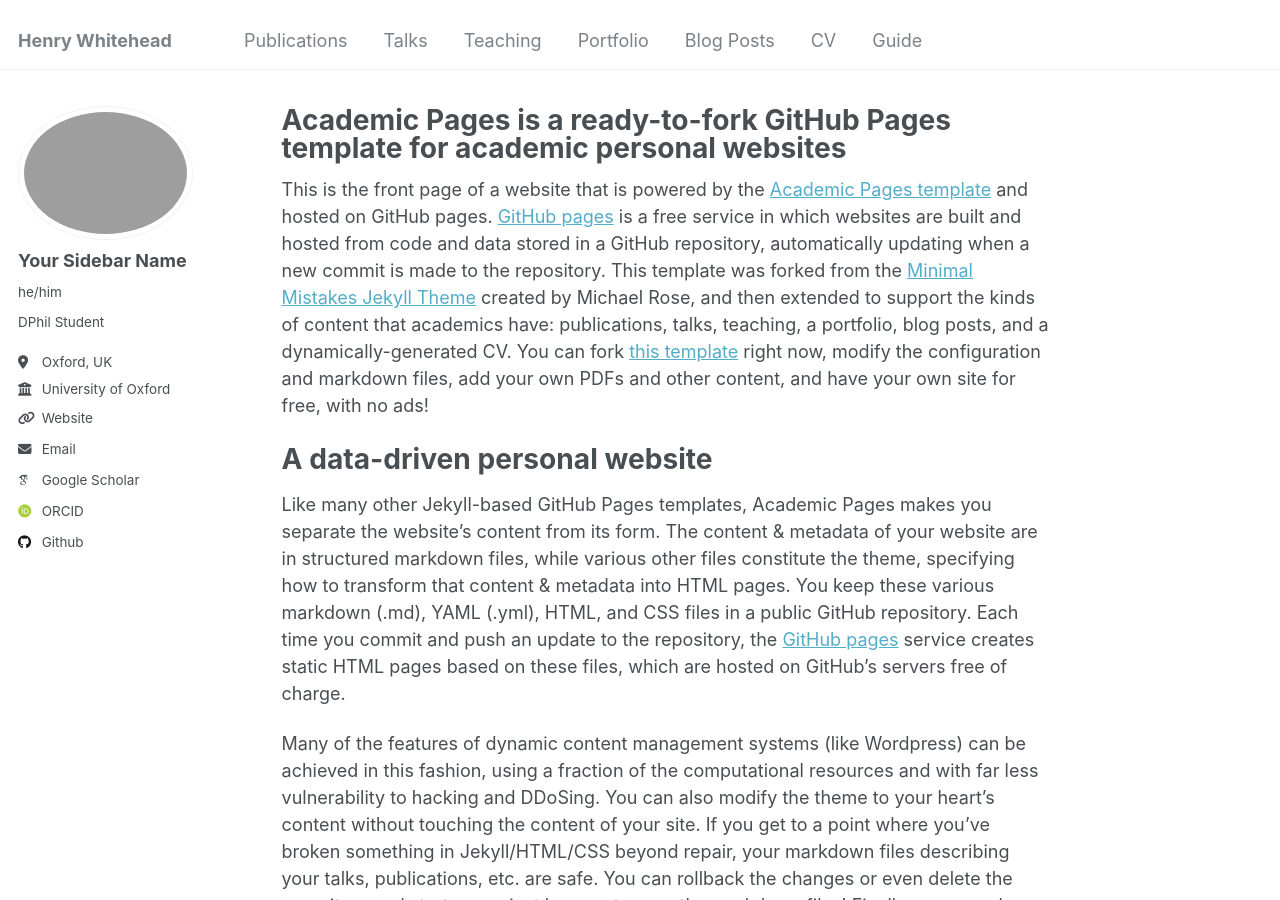
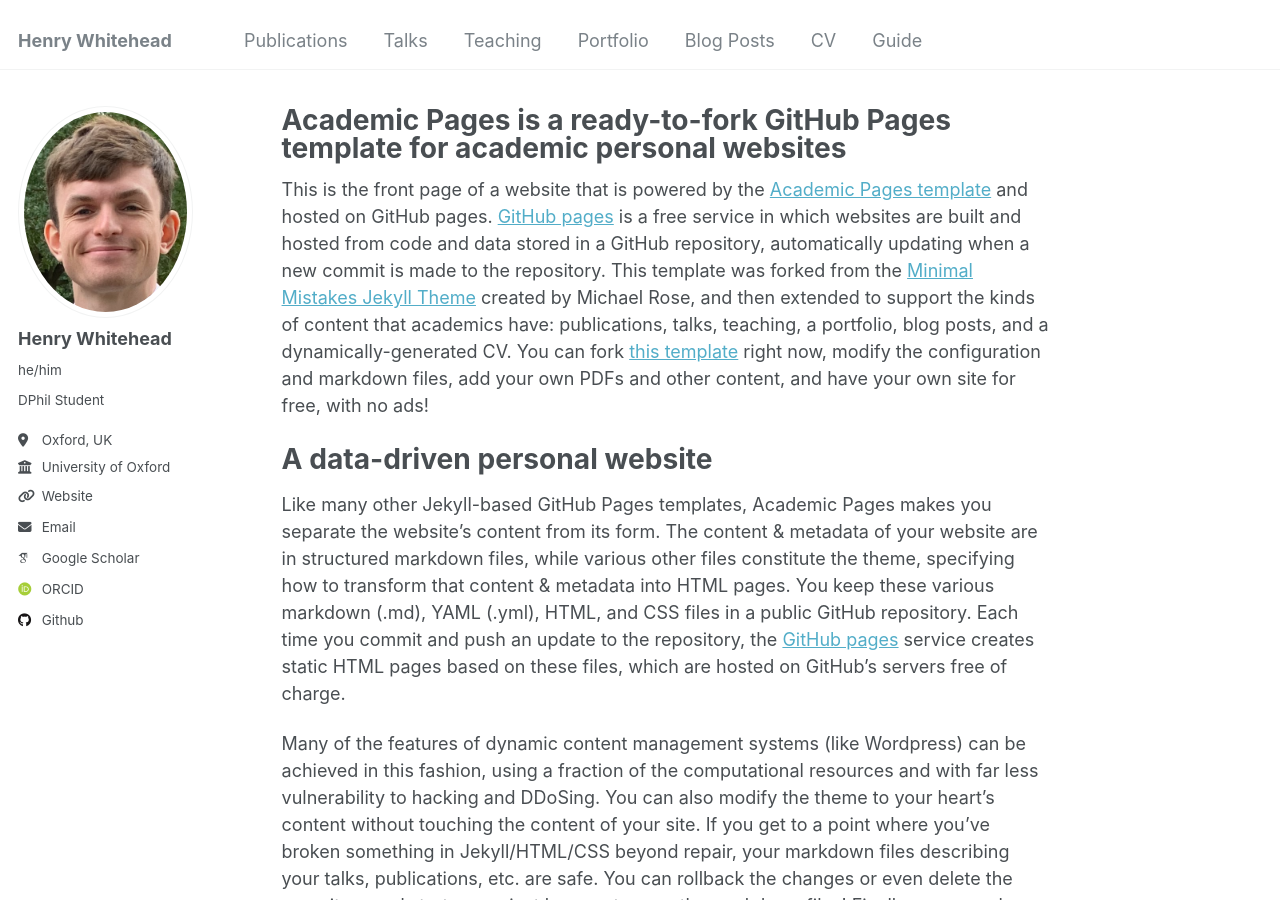
Before and after one commit to hwhitehead/hwhitehead.github.io, a Jekyll site: the page built from _pages/about.md, in a window 1280 px wide and 900 px high. Built offline with Jekyll 4.4.1, drawn with Linux system fonts in a browser that asks for light colours; some web fonts are replaced.

Commit message:
updated headshot file type

```diff
--- a/_config.yml
+++ b/_config.yml
@@ -21,8 +21,8 @@
 #               Additional customization can be done by editing /_includes/author-profile.html
 author:
   # Biographic information
-  avatar           : "headshot.png"
-  name             : "Your Sidebar Name"
+  avatar           : "headshot.jpeg"
+  name             : "Henry Whitehead"
   pronouns         : "he/him"
   bio              : "DPhil Student"
   location         : "Oxford, UK"
```
